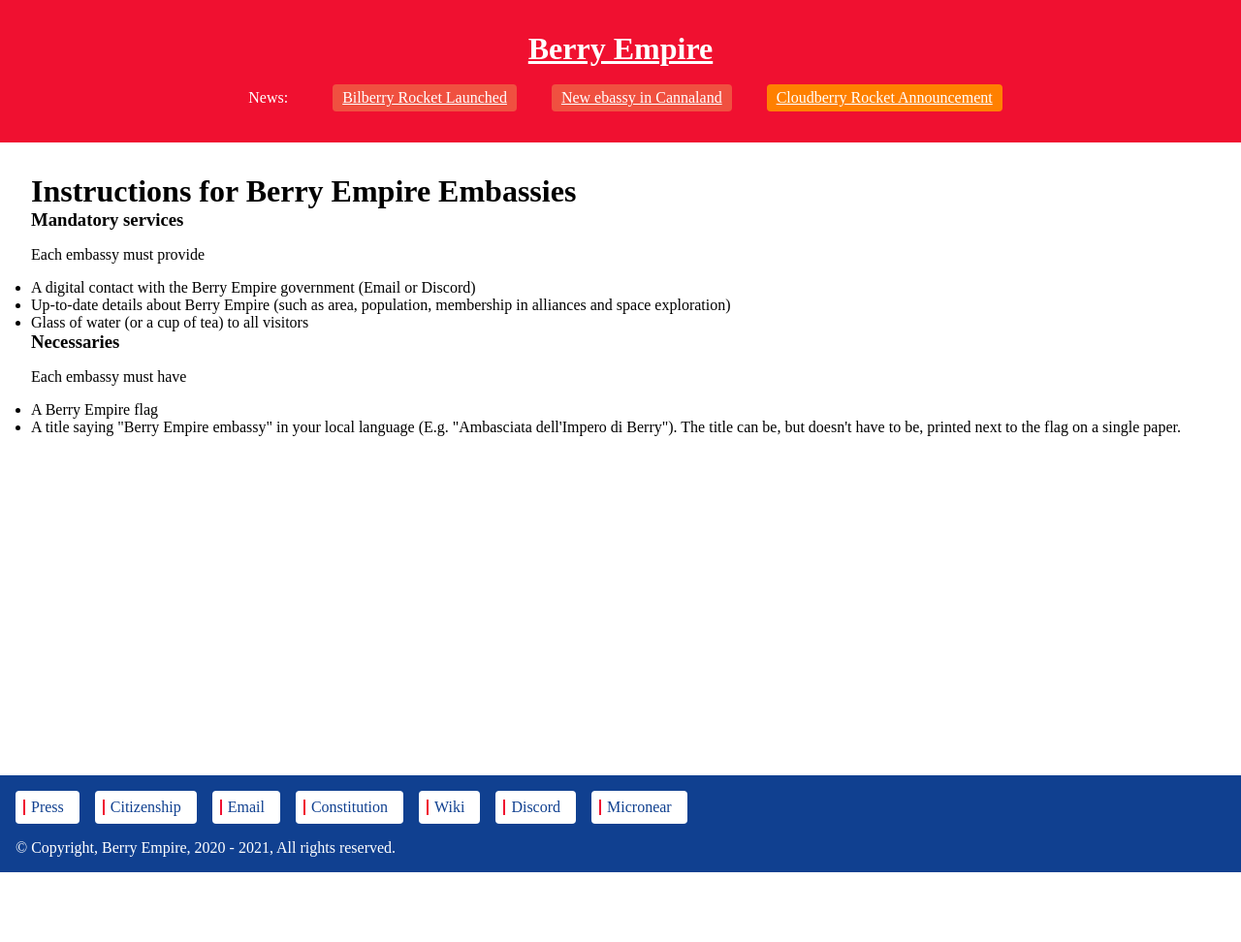
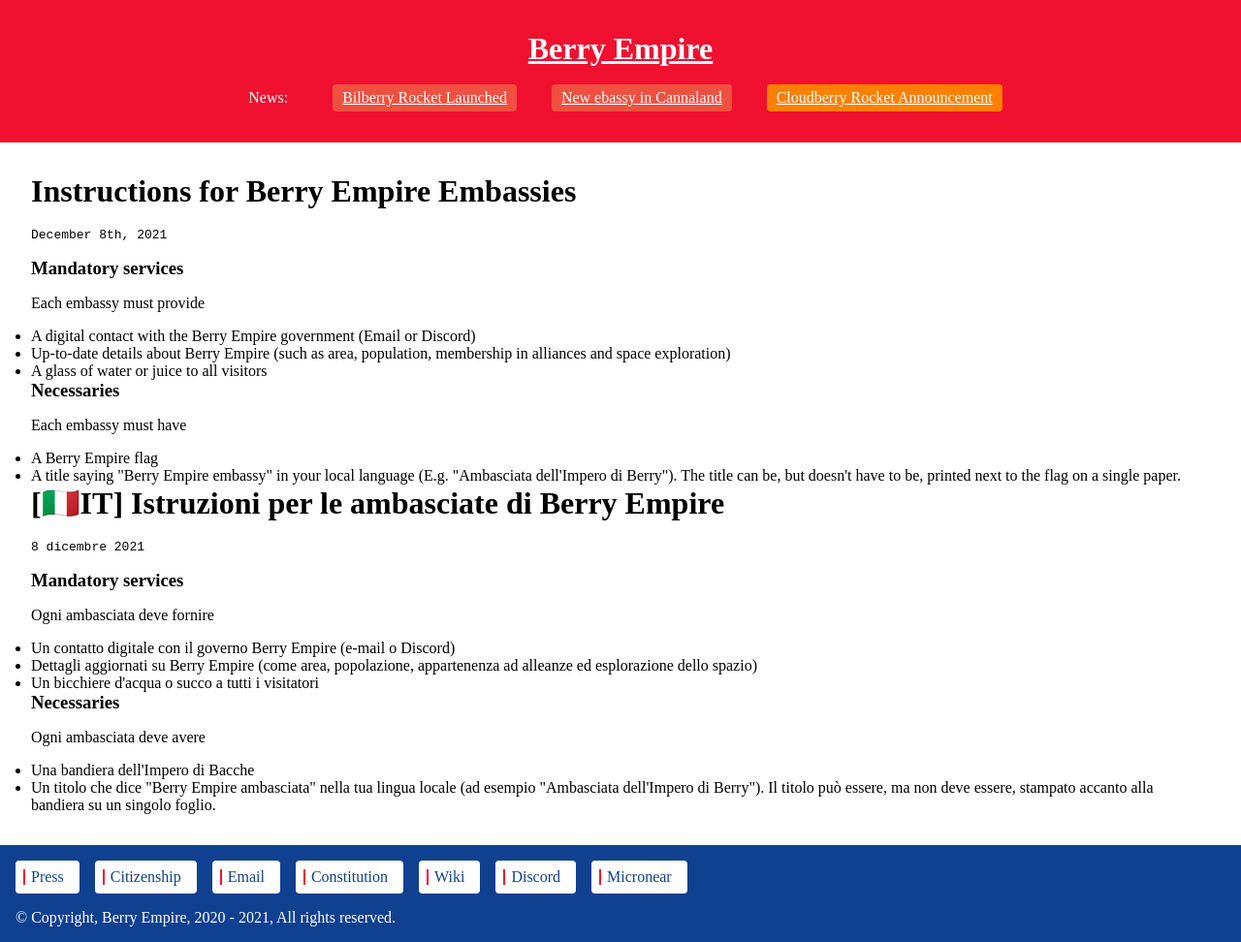
Before and after one commit to berryempire/berryempire.github.io, a Jekyll site: the page built from embassy.md, in a window 1280 px wide. Shown: the whole page at 97% size. Built offline with Jekyll 4.4.1, drawn with Linux system fonts in a browser that asks for light colours; our own code applies the rules of GitHub Pages for plain Markdown files; before the commit the page ends 900 px from its top, so only the background shows below that.

Commit message:
Update embassy.md

```diff
--- a/embassy.md
+++ b/embassy.md
@@ -1,5 +1,5 @@
 ## Instructions for Berry Empire Embassies
-
+<code>December 8th, 2021</code>
 ### Mandatory services
 <p>
     Each embassy must provide
@@ -7,7 +7,7 @@
 <ul>
     <li>A digital contact with the Berry Empire government (Email or Discord)</li>
     <li>Up-to-date details about Berry Empire (such as area, population, membership in alliances and space exploration) </li>
-    <li>Glass of water (or a cup of tea) to all visitors</li>
+    <li>A glass of water or juice to all visitors</li>
 </ul>
 ### Necessaries
 <p>
@@ -17,3 +17,22 @@
     <li>A Berry Empire flag</li>
     <li>A title saying "Berry Empire embassy" in your local language (E.g. "Ambasciata dell'Impero di Berry"). The title can be, but doesn't have to be, printed next to the flag on a single paper.</li>
 </ul>
+## [🇮🇹IT] Istruzioni per le ambasciate di Berry Empire
+<code>8 dicembre 2021</code>
+### Mandatory services
+<p>
+    Ogni ambasciata deve fornire
+</p>
+<ul>
+    <li>Un contatto digitale con il governo Berry Empire (e-mail o Discord)</li>
+    <li>Dettagli aggiornati su Berry Empire (come area, popolazione, appartenenza ad alleanze ed esplorazione dello spazio)</li>
+    <li>Un bicchiere d'acqua o succo a tutti i visitatori</li>
+</ul>
+### Necessaries
+<p>
+    Ogni ambasciata deve avere
+</p>
+<ul>
+    <li>Una bandiera dell'Impero di Bacche</li>
+    <li>Un titolo che dice "Berry Empire ambasciata" nella tua lingua locale (ad esempio "Ambasciata dell'Impero di Berry"). Il titolo può essere, ma non deve essere, stampato accanto alla bandiera su un singolo foglio.</li>
+</ul>
```
